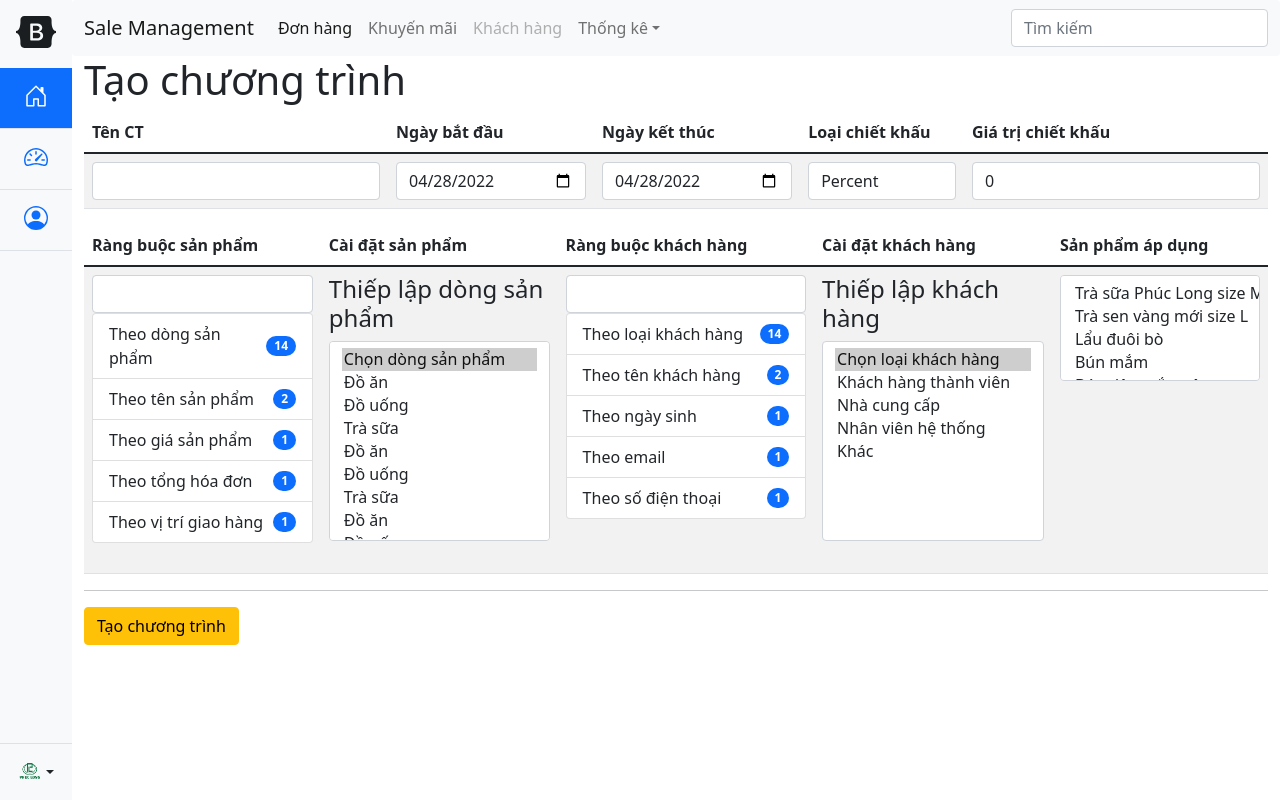
After one commit to phamngoclinh/sampledjangoproject, a Django app: page /sale/tao-chuong-trinh/ in a window 1280 px wide. The commit adds this page. Run offline with Django 4.2, Linux system fonts and the light colour scheme; data comes from the database, SQL or seed files in the repository; both versions use the stored data as it was after the commit; some libraries are stand-ins or nearby versions.

Commit message:
init edit coupon program view

```diff
--- a/minhquan/sale/forms.py
+++ b/minhquan/sale/forms.py
@@ -9,7 +9,7 @@ from django.forms import inlineformset_factory, modelformset_factory
 
 from minhquan.widgets import SearchInputWidget
 
-from .models import Address, Coupon, Order, OrderDetail, Partner
+from .models import Address, Coupon, CouponProgram, Order, OrderDetail, Partner
 
 
 class ProfileForm(forms.ModelForm):
@@ -116,6 +116,27 @@ class CouponForm(forms.Form):
     except Coupon.DoesNotExist:
       raise ValidationError('Coupon Code không tồn tại hoặc đã được sử dụng.')
     return code
+
+
+class CouponProgramModelForm(forms.ModelForm):
+  class Meta:
+    model = CouponProgram
+    fields = '__all__'
+    labels = {
+      'products': 'Sản phẩm áp dụng',
+      'name': 'Tên CT',
+      'rule_product': 'Ràng buộc sản phẩm',
+      'rule_customer': 'Ràng buộc khách hàng',
+      'start_date': 'Ngày bắt đầu',
+      'expired_date': 'Ngày kết thúc',
+      'discount_type': 'Loại chiết khấu',
+      'discount': 'Giá trị chiết khấu',
+    }
+    widgets = {
+      'start_date': forms.widgets.DateInput(attrs={'type': 'date'}),
+      'expired_date': forms.widgets.DateInput(attrs={'type': 'date'}),
+    }
+
 
 class AddressModelForm(forms.ModelForm):
   class Meta:
--- a/minhquan/sale/templates/sale/base-management.html
+++ b/minhquan/sale/templates/sale/base-management.html
@@ -14,7 +14,7 @@
           <a class="nav-link active" aria-current="page" href="{% url 'order_list' %}">Đơn hàng</a>
         </li>
         <li class="nav-item">
-          <a class="nav-link" href="{% url 'program_list' %}">Khuyến mãi</a>
+          <a class="nav-link" href="{% url 'couponprogram_list' %}">Khuyến mãi</a>
         </li>
         <li class="nav-item">
           <a class="nav-link disabled">Khách hàng</a>
--- /dev/null
+++ b/minhquan/sale/templates/sale/couponprogram-form.html
@@ -0,0 +1,50 @@
+{% load widget_tweaks %}
+<div class="couponprogram-form">
+  <table class="table table-striped">
+    <thead>
+      <tr>
+        <th>{{ couponprogram_form.name.label }}</th>
+        <th>{{ couponprogram_form.start_date.label }}</th>
+        <th>{{ couponprogram_form.expired_date.label }}</th>
+        <th>{{ couponprogram_form.discount_type.label }}</th>
+        <th>{{ couponprogram_form.discount.label }}</th>
+      </tr>
+    </thead>
+    <tbody>
+      <tr>
+        <td>{{ couponprogram_form.name|add_class:'form-control' }}</td>
+        <td>{{ couponprogram_form.start_date|add_class:'form-control' }}</td>
+        <td>{{ couponprogram_form.expired_date|add_class:'form-control' }}</td>
+        <td>{{ couponprogram_form.discount_type|add_class:'form-control' }}</td>
+        <td>{{ couponprogram_form.discount|add_class:'form-control' }}</td>
+      </tr>
+    </tbody>
+  </table>
+
+  <table class="table table-striped">
+    <thead>
+      <tr>
+        <th style="width: 20%;">{{ couponprogram_form.rule_product.label }}</th>
+        <th style="width: 20%;">Cài đặt sản phẩm</th>
+        <th>{{ couponprogram_form.rule_customer.label }}</th>
+        <th>Cài đặt khách hàng</th>
+        <th>{{ couponprogram_form.products.label }}</th>
+      </tr>
+    </thead>
+    <tbody>
+      <tr>
+        <td>
+          {{ couponprogram_form.rule_product|add_class:'form-control' }}
+          {% include 'sale/product-rule-menu.html' %}
+        </td>
+        <td>{% include 'sale/product-rule-item.html' %}</td>
+        <td>
+          {{ couponprogram_form.rule_customer|add_class:'form-control' }}
+          {% include 'sale/customer-rule-menu.html' %}
+        </td>
+        <td>{% include 'sale/customer-rule-item.html' %}</td>
+        <td>{{ couponprogram_form.products|add_class:'form-control' }}</td>
+      </tr>
+    </tbody>
+  </table>
+</div>
--- /dev/null
+++ b/minhquan/sale/templates/sale/create-couponprogram.html
@@ -0,0 +1,15 @@
+{% extends "sale/base-management.html" %}
+
+{% block content %}
+<h1>Tạo chương trình</h1>
+<form method="POST" enctype="multipart/form-data">
+  {% csrf_token %}
+  {% include 'sale/couponprogram-form.html' with couponprogram_form=form %}
+
+  <hr />
+
+  <button type="submit" class="btn btn-warning">Tạo chương trình</button>
+</form>
+
+{{ form.media }}
+{% endblock content %}
--- /dev/null
+++ b/minhquan/sale/templates/sale/customer-rule-item.html
@@ -0,0 +1,87 @@
+{% load widget_tweaks %}
+<div id="accordion">
+  <!-- Rule customer type -->
+  <div id="by_customer_type" class="accordion-collapse collapse show customer_domain_rule mb-4">
+    <h4>Thiếp lập khách hàng</h4>
+    <div class="rule_item">
+      <input type="hidden" name="rule_customer_type_operator" value="is" />
+      <select name="rule_customer_type_value" class="multiple-select form-select" multiple>
+        <option selected>Chọn loại khách hàng</option>
+        <option value="1">Khách hàng thành viên</option>
+        <option value="2">Nhà cung cấp</option>
+        <option value="3">Nhân viên hệ thống</option>
+        <option value="4">Khác<option>
+      </select>
+    </div>
+  </div>
+
+  <!-- Rule customer name -->
+  <div id="by_customer_name" class="collapse customer_domain_rule mb-4">
+    <h4>Thiếp lập tên khách hàng</h4>
+    <div class="rule_item">
+      <select name="rule_customer_name_operator" class="form-select mb-2">
+        <option selected>Chọn biểu thức</option>
+        <option value="contains">Chứa ký tự</option>
+        <option value="start_withs">Bắt đầu bằng</option>
+        <option value="end_withs">Kết thúc bằng</option>
+      </select>
+      <input type="text" name="rule_customer_name_value" class="form-control" placeholder="Nhập tên khách hàng" />
+    </div>
+    <hr />
+    <!-- <button class="btn btn-primary">Thêm thiếp lập</button> -->
+  </div>
+
+  <!-- Rule dob -->
+  <div id="by_customer_dob" class="collapse customer_domain_rule mb-4">
+    <h4>Thiếp lập ngày sinh</h4>
+    <div class="rule_item">
+      <select name="rule_dob_operator" class="form-select mb-2">
+        <option selected>Chọn biểu thức</option>
+        <option value="gt">Lớn hơn</option>
+        <option value="lt">Nhỏ hơn</option>
+        <option value="between">Khoảng</option>
+      </select>
+      <input type="date" name="rule_dob_value" class="form-control" />
+    </div>
+    <hr />
+    <!-- <button class="btn btn-primary">Thêm thiếp lập</button> -->
+  </div>
+
+  <!-- Rule email -->
+  <div id="by_customer_email" class="collapse customer_domain_rule mb-4">
+    <h4>Thiếp lập email</h4>
+    <div class="rule_item">
+      <select name="rule_email_operator" class="form-select mb-2">
+        <option selected>Chọn biểu thức</option>
+        <option value="contains">Chứa ký tự</option>
+        <option value="start_withs">Bắt đầu bằng</option>
+        <option value="end_withs">Kết thúc bằng</option>
+      </select>
+      <input type="text" name="rule_email_value" class="form-control" placeholder="Nhập email" />
+    </div>
+    <hr />
+    <!-- <button class="btn btn-primary">Thêm thiếp lập</button> -->
+  </div>
+
+  <!-- Rule order amount total -->
+  <div id="by_customer_phone" class="collapse customer_domain_rule mb-4">
+    <h4>Thiếp lập số điện thoại</h4>
+    <div class="rule_item">
+      <select name="rule_phone_operator" class="form-select mb-2">
+        <option selected>Chọn biểu thức</option>
+        <option value="contains">Chứa ký tự</option>
+        <option value="start_withs">Bắt đầu bằng</option>
+        <option value="end_withs">Kết thúc bằng</option>
+      </select>
+      <input type="text" name="rule_phone_value" class="form-control" placeholder="Nhập số điện thoại" />
+    </div>
+    <hr />
+    <!-- <button class="btn btn-primary">Thêm thiếp lập</button> -->
+  </div>
+</div>
+
+<style>
+  .multiple-select {
+    height: 200px;
+  }
+</style>
--- /dev/null
+++ b/minhquan/sale/templates/sale/customer-rule-menu.html
@@ -0,0 +1,29 @@
+<div id="product_domain_rules">
+  <ul class="list-group">
+    <li class="list-group-item d-flex justify-content-between align-items-center" data-bs-toggle="collapse"
+      data-bs-target="#by_customer_type" aria-expanded="false" aria-controls="by_customer_type">
+      Theo loại khách hàng
+      <span class="badge bg-primary rounded-pill">14</span>
+    </li>
+    <li class="list-group-item d-flex justify-content-between align-items-center" data-bs-toggle="collapse"
+      data-bs-target="#by_customer_name" aria-expanded="false" aria-controls="by_customer_name">
+      Theo tên khách hàng
+      <span class="badge bg-primary rounded-pill">2</span>
+    </li>
+    <li class="list-group-item d-flex justify-content-between align-items-center" data-bs-toggle="collapse"
+    data-bs-target="#by_customer_dob" aria-expanded="false" aria-controls="by_customer_dob">
+      Theo ngày sinh
+      <span class="badge bg-primary rounded-pill">1</span>
+    </li>
+    <li class="list-group-item d-flex justify-content-between align-items-center" data-bs-toggle="collapse"
+    data-bs-target="#by_customer_email" aria-expanded="false" aria-controls="by_customer_email">
+      Theo email
+      <span class="badge bg-primary rounded-pill">1</span>
+    </li>
+    <li class="list-group-item d-flex justify-content-between align-items-center" data-bs-toggle="collapse"
+    data-bs-target="#by_customer_phone" aria-expanded="false" aria-controls="by_customer_phone">
+      Theo số điện thoại
+      <span class="badge bg-primary rounded-pill">1</span>
+    </li>
+  </ul>
+</div>
--- a/minhquan/sale/templates/sale/order-form.html
+++ b/minhquan/sale/templates/sale/order-form.html
@@ -37,7 +37,6 @@
       </tr>
     </tbody>
   </table>
-</div>
 
   <table class="table table-striped">
     <thead>
@@ -57,3 +56,4 @@
       </tr>
     </tbody>
   </table>
+</div>
--- /dev/null
+++ b/minhquan/sale/templates/sale/product-rule-item.html
@@ -0,0 +1,104 @@
+{% load widget_tweaks %}
+<div id="accordion">
+  <!-- Rule product category -->
+  <div id="by_product_category" class="accordion-collapse collapse show product_domain_rule mb-4">
+    <h4>Thiếp lập dòng sản phẩm</h4>
+    <div class="rule_item">
+      <input type="hidden" name="rule_product_category_operator" value="is" />
+      <select name="rule_product_category_value" class="multiple-select form-select" multiple>
+        <option selected>Chọn dòng sản phẩm</option>
+        <option value="1">Đồ ăn</option>
+        <option value="2">Đồ uống</option>
+        <option value="3">Trà sữa</option>
+        <option value="1">Đồ ăn</option>
+        <option value="2">Đồ uống</option>
+        <option value="3">Trà sữa</option>
+        <option value="1">Đồ ăn</option>
+        <option value="2">Đồ uống</option>
+        <option value="3">Trà sữa</option>
+        <option value="1">Đồ ăn</option>
+        <option value="2">Đồ uống</option>
+        <option value="3">Trà sữa</option>
+      </select>
+    </div>
+  </div>
+
+  <!-- Rule product name -->
+  <div id="by_product_name" class="collapse product_domain_rule mb-4">
+    <h4>Thiếp lập tên sản phẩm</h4>
+    <div class="rule_item">
+      <select name="rule_product_name_operator" class="form-select mb-2">
+        <option selected>Chọn biểu thức</option>
+        <option value="contains">Chứa ký tự</option>
+        <option value="start_withs">Bắt đầu bằng</option>
+        <option value="end_withs">Kết thúc bằng</option>
+      </select>
+      <input type="text" name="rule_product_name_value" class="form-control" placeholder="Nhập tên sản phẩm" />
+    </div>
+    <hr />
+    <!-- <button class="btn btn-primary">Thêm thiếp lập</button> -->
+  </div>
+
+  <!-- Rule product price -->
+  <div id="by_product_price" class="collapse product_domain_rule mb-4">
+    <h4>Thiếp lập giá sản phẩm</h4>
+    <div class="rule_item">
+      <select name="rule_product_price_operator" class="form-select mb-2">
+        <option selected>Chọn biểu thức</option>
+        <option value="gt">Lớn hơn</option>
+        <option value="lt">Nhỏ hơn</option>
+        <option value="between">Khoảng</option>
+      </select>
+      <input type="number" name="rule_product_price_value" class="form-control" />
+    </div>
+    <hr />
+    <!-- <button class="btn btn-primary">Thêm thiếp lập</button> -->
+  </div>
+
+  <!-- Rule order amount total -->
+  <div id="by_order_amount_total" class="collapse product_domain_rule mb-4">
+    <h4>Thiếp lập tổng giá hóa đơn</h4>
+    <div class="rule_item">
+      <select name="rule_product_order_amount_total_operator" class="form-select mb-2">
+        <option selected>Chọn biểu thức</option>
+        <option value="gt">Lớn hơn</option>
+        <option value="lt">Nhỏ hơn</option>
+        <option value="between">Khoảng</option>
+      </select>
+      <input type="number" name="rule_product_order_amount_total_value" class="form-control" />
+    </div>
+    <hr />
+    <!-- <button class="btn btn-primary">Thêm thiếp lập</button> -->
+  </div>
+
+  <!-- Rule order amount total -->
+  <div id="by_shipping_address" class="collapse product_domain_rule mb-4">
+    <h4>Thiếp lập vị trí giao hàng</h4>
+    <div class="rule_item">
+      <input type="hidden" name="rule_product_order_shipping_address_operator" value="in">
+      <select name="rule_product_order_shipping_address_value" class="multiple-select form-select mb-2" multiple>
+        <option selected>Chọn khu vực</option>
+        <option value="hcm">Hồ Chí Minh</option>
+        <option value="hcm-bt">Hồ Chí Mình, quận Bình Thạnh</option>
+        <option value="hcm-tb">Hồ Chí Mình, quận Tân Bình</option>
+        <option value="hcm">Hồ Chí Minh</option>
+        <option value="hcm-bt">Hồ Chí Mình, quận Bình Thạnh</option>
+        <option value="hcm-tb">Hồ Chí Mình, quận Tân Bình</option>
+        <option value="hcm">Hồ Chí Minh</option>
+        <option value="hcm-bt">Hồ Chí Mình, quận Bình Thạnh</option>
+        <option value="hcm-tb">Hồ Chí Mình, quận Tân Bình</option>
+        <option value="hcm">Hồ Chí Minh</option>
+        <option value="hcm-bt">Hồ Chí Mình, quận Bình Thạnh</option>
+        <option value="hcm-tb">Hồ Chí Mình, quận Tân Bình</option>
+      </select>
+    </div>
+    <hr />
+    <!-- <button class="btn btn-primary">Thêm thiếp lập</button> -->
+  </div>
+</div>
+
+<style>
+  .multiple-select {
+    height: 200px;
+  }
+</style>
--- /dev/null
+++ b/minhquan/sale/templates/sale/product-rule-menu.html
@@ -0,0 +1,29 @@
+<div id="product_domain_rules">
+  <ul class="list-group">
+    <li class="list-group-item d-flex justify-content-between align-items-center" data-bs-toggle="collapse"
+      data-bs-target="#by_product_category" aria-expanded="false" aria-controls="by_product_category">
+      Theo dòng sản phẩm
+      <span class="badge bg-primary rounded-pill">14</span>
+    </li>
+    <li class="list-group-item d-flex justify-content-between align-items-center" data-bs-toggle="collapse"
+      data-bs-target="#by_product_name" aria-expanded="false" aria-controls="by_product_name">
+      Theo tên sản phẩm
+      <span class="badge bg-primary rounded-pill">2</span>
+    </li>
+    <li class="list-group-item d-flex justify-content-between align-items-center" data-bs-toggle="collapse"
+    data-bs-target="#by_product_price" aria-expanded="false" aria-controls="by_product_price">
+      Theo giá sản phẩm
+      <span class="badge bg-primary rounded-pill">1</span>
+    </li>
+    <li class="list-group-item d-flex justify-content-between align-items-center" data-bs-toggle="collapse"
+    data-bs-target="#by_order_amount_total" aria-expanded="false" aria-controls="by_order_amount_total">
+      Theo tổng hóa đơn
+      <span class="badge bg-primary rounded-pill">1</span>
+    </li>
+    <li class="list-group-item d-flex justify-content-between align-items-center" data-bs-toggle="collapse"
+    data-bs-target="#by_shipping_address" aria-expanded="false" aria-controls="by_shipping_address">
+      Theo vị trí giao hàng
+      <span class="badge bg-primary rounded-pill">1</span>
+    </li>
+  </ul>
+</div>
--- a/minhquan/sale/urls.py
+++ b/minhquan/sale/urls.py
@@ -6,10 +6,13 @@ from . import views
 urlpatterns = [
   path('', views.index, name='sale_index'),
   path('danh-sach-don-hang/', views.OrderListView.as_view(), name='order_list'),
-  path('chien-luoc-san-pham/', views.program_list, name='program_list'),
+  path('chien-luoc-san-pham/', views.CouponProgramListView.as_view(), name='couponprogram_list'),
 
   path('tao-don-hang/', views.OrderCreateView.as_view(), name='create_order'),
   path('sua-don-hang/<int:pk>', views.OrderUpdateView.as_view(), name='edit_order'),
+
+  path('tao-chuong-trinh/', views.CouponProgramCreateView.as_view(), name='create_couponprogram'),
+  path('sua-chuong-trinh/<int:pk>', views.CouponProgramUpdateView.as_view(), name='edit_couponprogram'),
 
   path('thanh-toan/<int:pk>', views.awaiting_payment, name='awaiting_payment'),
   path('thanh-toan-thanh-cong/<int:pk>', views.awaiting_fulfillment, name='awaiting_fulfillment'),
--- a/minhquan/sale/views.py
+++ b/minhquan/sale/views.py
@@ -4,9 +4,9 @@ from django.urls import reverse_lazy
 from django.views.generic.edit import CreateView, UpdateView
 from django.views.generic.list import ListView
 
-from .models import Order
+from .models import CouponProgram, Order
 
-from .forms import OrderDetailInlineFormSet, OrderModelForm
+from .forms import CouponProgramModelForm, OrderDetailInlineFormSet, OrderModelForm
 
 from . import services
 
@@ -30,6 +30,7 @@ class OrderListView(ListView):
     context['title'] = 'Quản lý - Danh sách đơn hàng'
     context['incomming_orders'] = services.get_incomming_orders_exclude_user(self.request.user)
     return context
+
 
 class OrderCreateView(CreateView):
   model = Order
@@ -93,6 +94,60 @@ class OrderUpdateView(UpdateView):
       ctx['inlines'] = OrderDetailInlineFormSet(instance=self.object)
       ctx['order'] = self.object
     return ctx
+
+
+class CouponProgramListView(ListView):
+  model = CouponProgram
+  paginate_by = 100
+  template_name = 'sale/program-list.html'
+
+  def get_context_data(self, **kwargs):
+    context = super().get_context_data(**kwargs)
+    context['title'] = 'Quản lý - Danh sách khuyến mãi'
+    return context
+
+
+class CouponProgramCreateView(CreateView):
+  model = CouponProgram
+  form_class = CouponProgramModelForm
+  template_name = 'sale/create-couponprogram.html'
+  success_url = reverse_lazy('program_list')
+
+  def form_valid(self, form):
+    if form.is_valid():
+      return super().form_valid(form)
+    else:
+      return self.form_invalid(form)
+
+  # We populate the context with the forms. Here I'm sending
+  # the inline forms in `inlines`
+  def get_context_data(self, **kwargs):
+    ctx = super().get_context_data(**kwargs)
+    ctx['title'] = 'Quản lý - Tạo chương trình'
+    return ctx
+
+
+class CouponProgramUpdateView(UpdateView):
+  model = CouponProgram
+  form_class = CouponProgramModelForm
+  template_name = 'sale/edit-couponprogram.html'
+
+  def get_success_url(self):
+    return reverse_lazy('edit_couponprogram', kwargs={'pk': self.object.id})
+
+  def form_valid(self, form):
+    if form.is_valid():
+      return super().form_valid(form)
+    else:
+      return self.form_invalid(form)
+
+  # We populate the context with the forms. Here I'm sending
+  # the inline forms in `inlines`
+  def get_context_data(self, **kwargs):
+    ctx = super().get_context_data(**kwargs)
+    ctx['title'] = 'Quản lý - Cập nhật chương trình'
+    return ctx
+
 
 @login_required
 def awaiting_payment(request, pk):
@@ -171,27 +226,3 @@ def program_list(request):
   return render(request, 'sale/program-list.html', {
     'title': 'Quản lý - Danh sách khuyến mãi'
   })
-
-
-# urlpatterns = [
-#   path('', index, name='management'),
-#   path('danh-sach-don-hang/', OrderListView.as_view(), name='order_list'),
-#   path('chien-luoc-san-pham/', program_list, name='program_list'),
-
-#   path('tao-don-hang/', OrderCreateView.as_view(), name='create_order'),
-#   path('sua-don-hang/<int:pk>', OrderUpdateView.as_view(), name='edit_order'),
-
-#   path('khoi-tao-trang-thai/<int:pk>', init_order_status, name='init_order_status'),
-#   path('xac-nhan-don-hang/<int:pk>', confirm_order, name='confirm_order'),
-#   path('xu-ly-don-hang/<int:pk>', start_process_order, name='start_process_order'),
-#   path('ket-thuc-xu-ly-don-hang/<int:pk>', finish_process_order, name='finish_process_order'),
-#   path('huy-don-hang/<int:pk>', cancel_order, name='cancel_order'),
-
-#   path('thanh-toan/<int:pk>', awaiting_payment, name='awaiting_payment'),
-#   path('thanh-toan-thanh-cong/<int:pk>', awaiting_fulfillment, name='awaiting_fulfillment'),
-#   path('shipper-nhan-hang/<int:pk>', awaiting_shipment, name='awaiting_shipment'),
-#   path('khach-nhan-hang/<int:pk>', awaiting_pickup, name='awaiting_pickup'),
-#   path('giao-hang-mot-phan/<int:pk>', partially_shipped, name='partially_shipped'),
-#   path('giao-hang-thanh-cong/<int:pk>', shipped, name='shipped'),
-#   path('hoan-tat-don-hang/<int:pk>', completed, name='completed'),
-# ]
```
Also changed, not shown: minhquan/sale/templates/sale/edit-couponprogram.html (added, +15 -0 lines), minhquan/sale/templates/sale/program-list.html (+17 -13 lines), minhquan/db.sqlite3.
